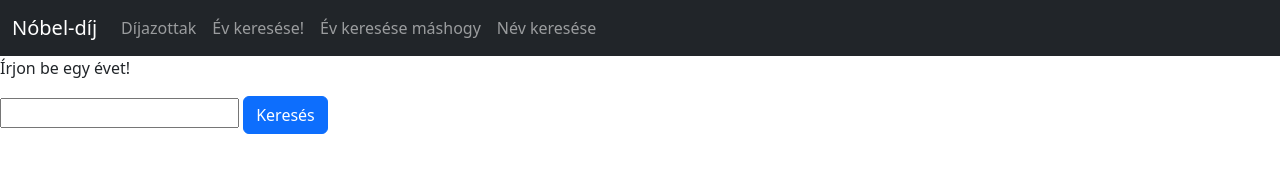
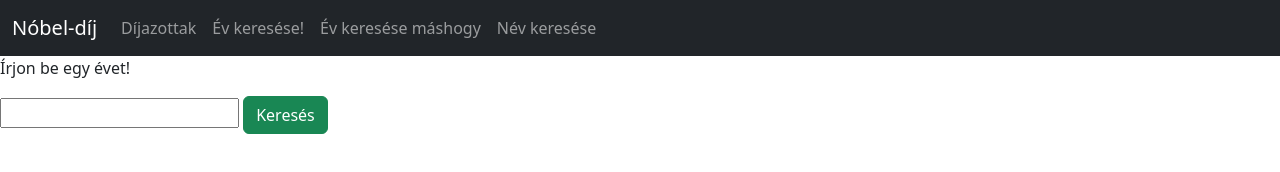
Before and after one commit to Pisti0910/Nobeldijak, a plain HTML site: page index_evkeres.html in a window 1280 px wide. Drawn offline with nearby package versions, Linux system fonts and the light colour scheme; no server answers.

Commit message:
zöld gomb

```diff
--- a/index_evkeres.html
+++ b/index_evkeres.html
@@ -12,7 +12,7 @@
     <div id="menu"></div>
       <p>Írjon be egy évet!</p>
       <input id="bekeres" type="text">
-      <button onclick="kattintevkeres()" class="btn btn-primary">Keresés</button>
+      <button onclick="kattintevkeres()" class="btn btn-success">Keresés</button>
       <div id="kiiras" style="margin-left: 50px;"></div>
     <script src="menu.js"></script>
     <script src="prize.js"></script>
```
